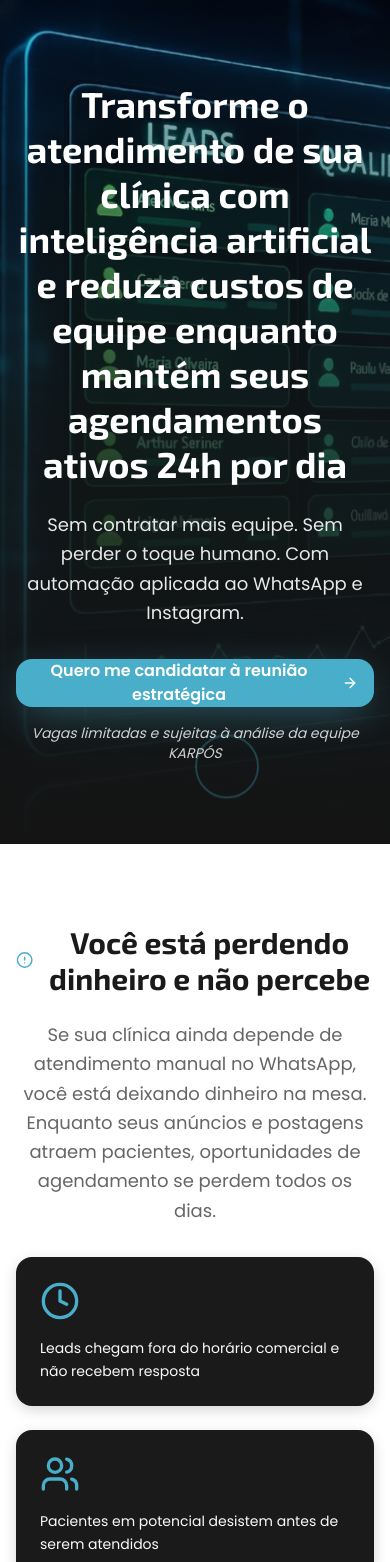
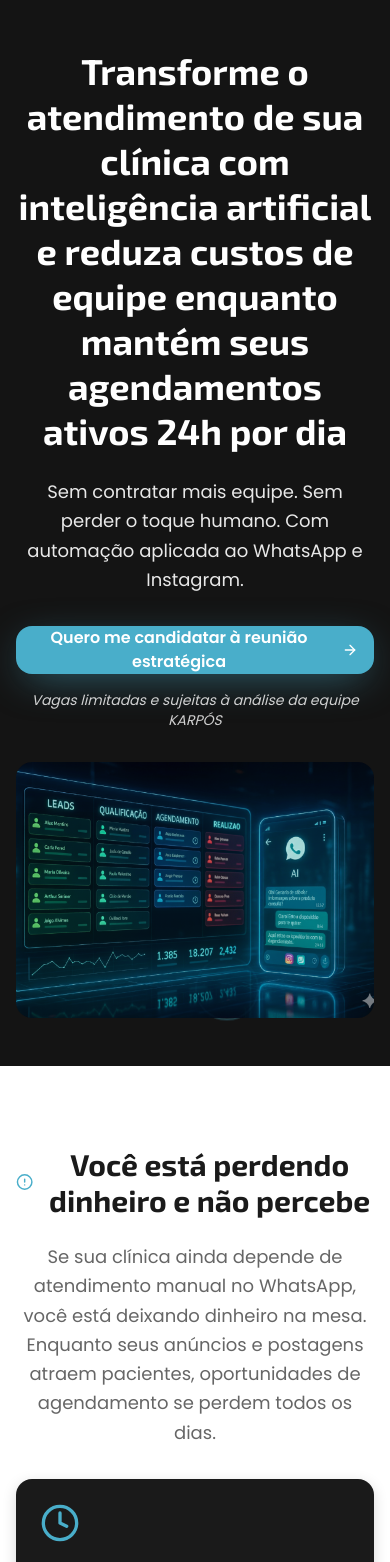
Before and after one commit to juligmartinez-ia/karposagenciaia, a React (Vite) app: page / in a window 390 px wide. Shown: the top 1562 px of the page. Built offline with nearby package versions, Linux system fonts and the light colour scheme; the HTML template or start-up script is replaced by a standard one.

Commit message:
Adjust hero section layout
Modify hero section background image positioning for mobile and desktop. On mobile, the image will now appear below the text. On desktop, the text will be on the left, and the image will be positioned more to the right.

```diff
--- a/src/components/HeroSection.tsx
+++ b/src/components/HeroSection.tsx
@@ -12,22 +12,11 @@ export const HeroSection = ({ onOpenModal }: HeroSectionProps) => {
   };
 
   return (
-    <section className="relative min-h-screen flex items-center overflow-hidden bg-deep-black">
-      {/* Background image with overlay */}
-      <div className="absolute inset-0">
-        <div
-          className="absolute inset-0 bg-cover bg-left-top md:bg-left-top opacity-90"
-          style={{
-            backgroundImage: `url(${heroBackground})`,
-            backgroundPosition: 'left top'
-          }}
-        />
-        {/* Gradient overlay - creates dark area for text on right/bottom */}
-        <div className="absolute inset-0 bg-gradient-to-b md:bg-gradient-to-r from-transparent via-deep-black/70 to-deep-black md:from-transparent md:via-deep-black/80 md:to-deep-black" />
-      </div>
-
-      <div className="container mx-auto px-4 py-20 relative z-10">
-        <div className="max-w-4xl ml-auto text-center md:text-left animate-fade-in-up md:pl-8">
+    <section className="relative min-h-screen bg-deep-black overflow-hidden">
+      <div className="container mx-auto px-4 py-12 md:py-20 relative z-10">
+        <div className="flex flex-col md:flex-row md:items-center md:justify-between gap-8 md:gap-12 min-h-[calc(100vh-6rem)]">
+          {/* Text content - Left on desktop, top on mobile */}
+          <div className="flex-1 text-center md:text-left animate-fade-in-up md:max-w-2xl">
             <h1 className="text-4xl md:text-5xl lg:text-6xl font-exo font-bold text-pure-white mb-6 leading-tight">
               Transforme o atendimento de sua clínica com inteligência artificial e reduza custos de equipe enquanto mantém seus agendamentos ativos 24h por dia
             </h1>
@@ -49,6 +38,19 @@ export const HeroSection = ({ onOpenModal }: HeroSectionProps) => {
               Vagas limitadas e sujeitas à análise da equipe KARPÓS
             </p>
           </div>
+
+          {/* Background image - Below text on mobile, right side on desktop */}
+          <div className="flex-1 relative md:absolute md:right-0 md:top-0 md:bottom-0 md:w-1/2 md:h-full">
+            <div
+              className="w-full h-64 md:h-full bg-cover bg-center md:bg-right-top rounded-2xl md:rounded-none opacity-90"
+              style={{
+                backgroundImage: `url(${heroBackground})`,
+              }}
+            />
+            {/* Gradient overlay for desktop */}
+            <div className="hidden md:block absolute inset-0 bg-gradient-to-r from-deep-black via-deep-black/60 to-transparent" />
+          </div>
+        </div>
       </div>
 
       {/* Floating decoration */}
```
Lines whose indentation alone changed are shown as unchanged.
